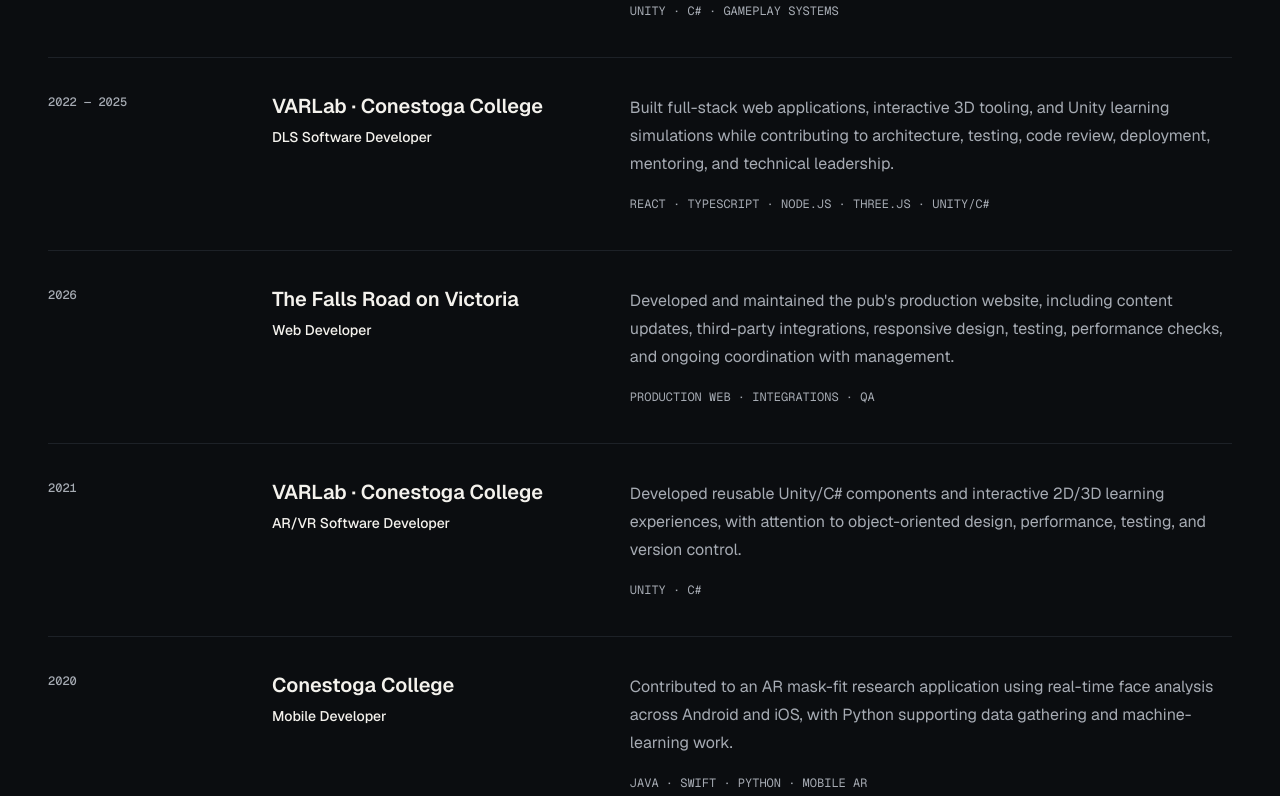
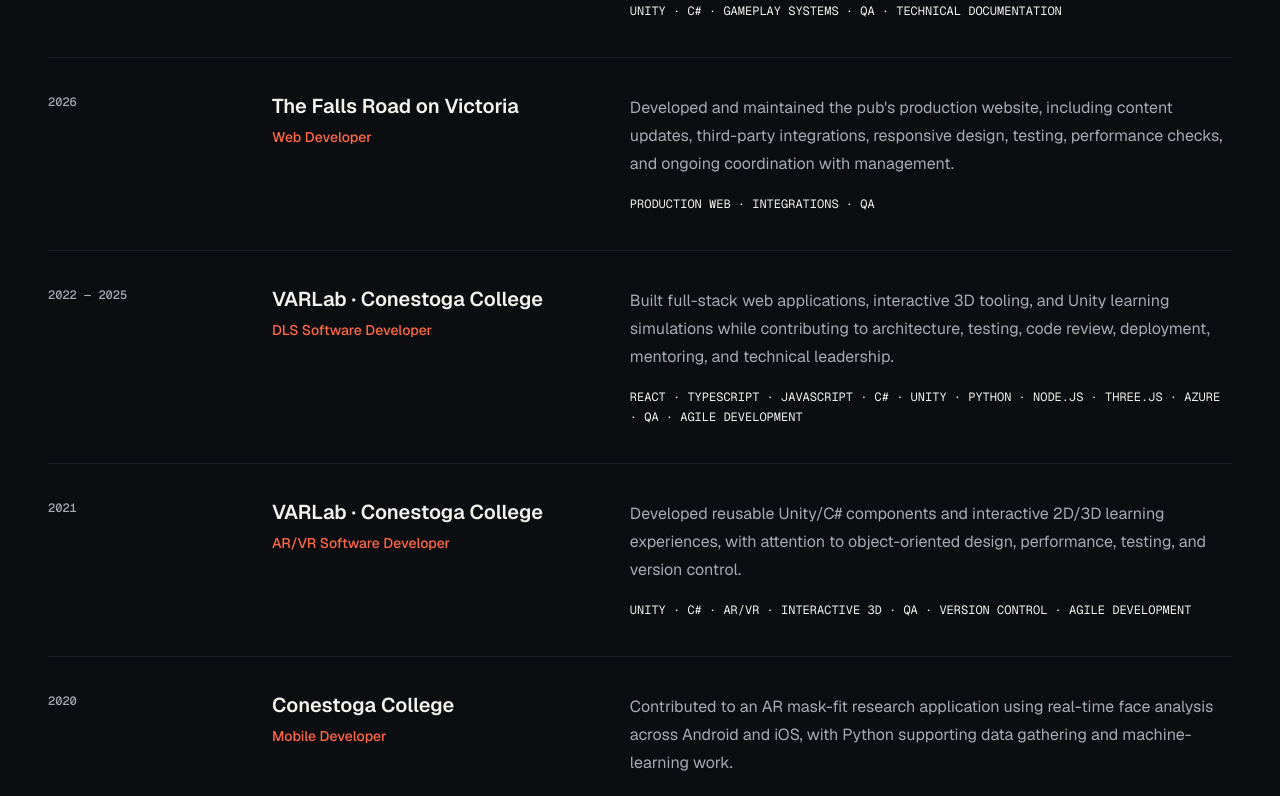
Before and after one commit to A-coderr/portfolio-v2, a Next.js app: page / in a window 1280 px wide. Shown: the part 2920-3716 px from the top of the page. Built offline with nearby package versions, Linux system fonts and the light colour scheme.

Commit message:
Updated the Experience section

```diff
--- a/src/components/experience/Experience.tsx
+++ b/src/components/experience/Experience.tsx
@@ -50,7 +50,7 @@
                 >
                   {entry.company}
                 </h3>
-                <p className="mt-2 text-sm font-medium text-foreground">
+                <p className="mt-2 text-sm font-medium text-accent">
                   {entry.role}
                 </p>
               </div>
@@ -60,7 +60,7 @@
                   {entry.summary}
                 </p>
                 {entry.context ? (
-                  <p className="mt-4 font-mono text-xs uppercase leading-5 text-muted">
+                  <p className="mt-4 font-mono text-xs uppercase leading-5 text-foreground">
                     {entry.context}
                   </p>
                 ) : null}
--- a/src/data/experience.ts
+++ b/src/data/experience.ts
@@ -16,17 +16,8 @@
     role: "Co-Founder / Game Developer",
     summary:
       "Co-developing Neon Chaser in Unity/C#, with work spanning gameplay architecture, power-up systems, save/load functionality, level development, vehicle tuning, QA, and technical documentation.",
-    context: "Unity · C# · Gameplay Systems",
+    context: "Unity · C# · Gameplay Systems · QA · Technical Documentation",
     current: true,
-  },
-  {
-    id: "varlab-dls-software-developer",
-    period: "2022 — 2025",
-    company: "VARLab · Conestoga College",
-    role: "DLS Software Developer",
-    summary:
-      "Built full-stack web applications, interactive 3D tooling, and Unity learning simulations while contributing to architecture, testing, code review, deployment, mentoring, and technical leadership.",
-    context: "React · TypeScript · Node.js · Three.js · Unity/C#",
   },
   {
     id: "the-falls-road-pub",
@@ -38,13 +29,24 @@
     context: "Production Web · Integrations · QA",
   },
   {
+    id: "varlab-dls-software-developer",
+    period: "2022 — 2025",
+    company: "VARLab · Conestoga College",
+    role: "DLS Software Developer",
+    summary:
+      "Built full-stack web applications, interactive 3D tooling, and Unity learning simulations while contributing to architecture, testing, code review, deployment, mentoring, and technical leadership.",
+    context:
+      "React · TypeScript · JavaScript · C# · Unity · Python · Node.js · Three.js · Azure · QA · Agile Development",
+  },
+  {
     id: "varlab-ar-vr-software-developer",
     period: "2021",
     company: "VARLab · Conestoga College",
     role: "AR/VR Software Developer",
     summary:
       "Developed reusable Unity/C# components and interactive 2D/3D learning experiences, with attention to object-oriented design, performance, testing, and version control.",
-    context: "Unity · C#",
+    context:
+      "Unity · C# · AR/VR · Interactive 3D · QA · Version Control · Agile Development",
   },
   {
     id: "conestoga-mobile-developer",
@@ -53,6 +55,7 @@
     role: "Mobile Developer",
     summary:
       "Contributed to an AR mask-fit research application using real-time face analysis across Android and iOS, with Python supporting data gathering and machine-learning work.",
-    context: "Java · Swift · Python · Mobile AR",
+    context:
+      "Java · Swift · Python · Mobile AR · Machine Learning · QA · Version Control · Technical Documentation · Agile Development",
   },
 ];
```
